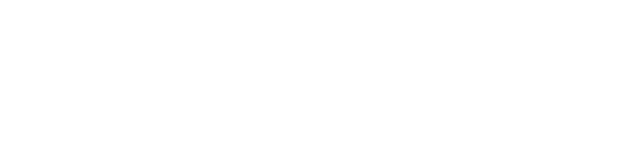
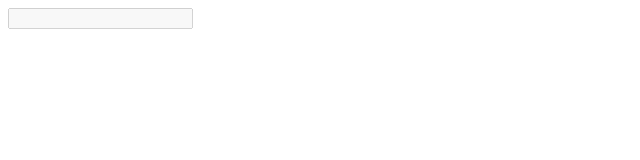
Before and after one commit to kjy0124/Oz_Calculator, a plain HTML site: page index.html in a window 1280 px wide. Shown: the full height of the page, 0-640 px from the left. Drawn offline with Linux system fonts and the light colour scheme.

Commit message:
✨ 기능 추가 - 계산기 컨테이너 및 디스플레이 영역 추가
input disabled 옵션 반영

```diff
--- a/index.html
+++ b/index.html
@@ -7,6 +7,9 @@
     <!-- 추후 스타일시트 연결 -->
   </head>
   <body>
-    <!-- 본문 내용 추가 예정 -->
+    <div class="calculator">
+      <input type="text" name="" id="display" disabled />
+      <!-- 버튼 영역은 추후 추가 -->
+    </div>
   </body>
 </html>
```
